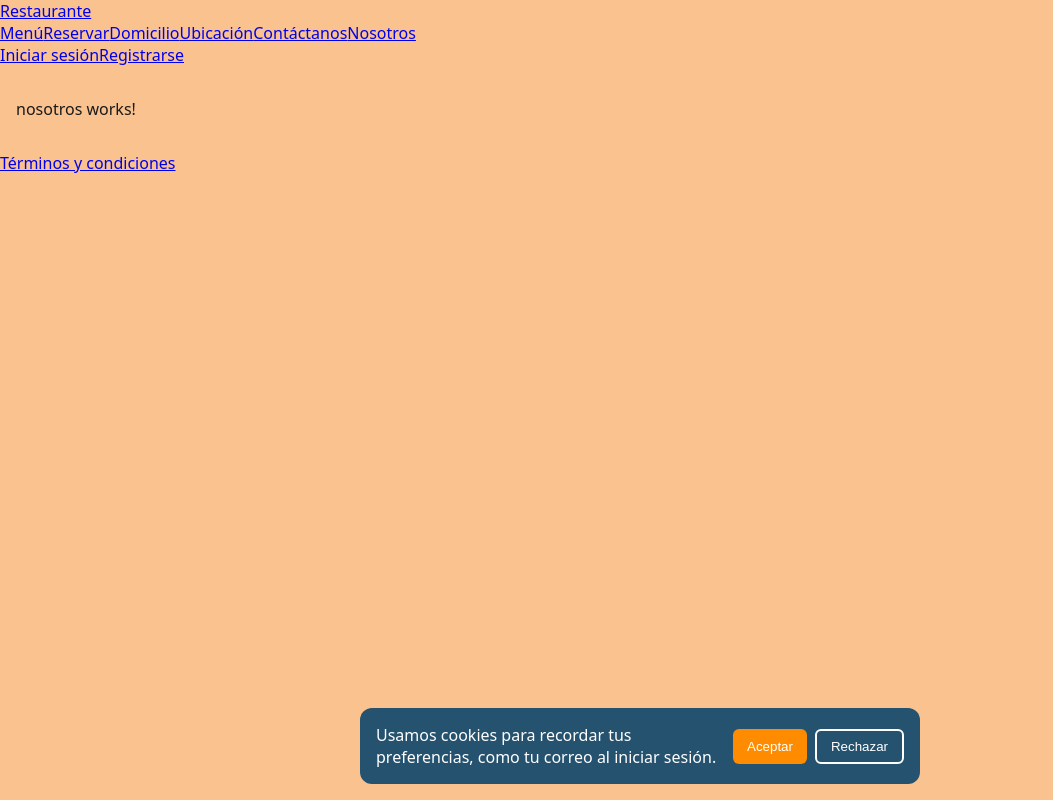
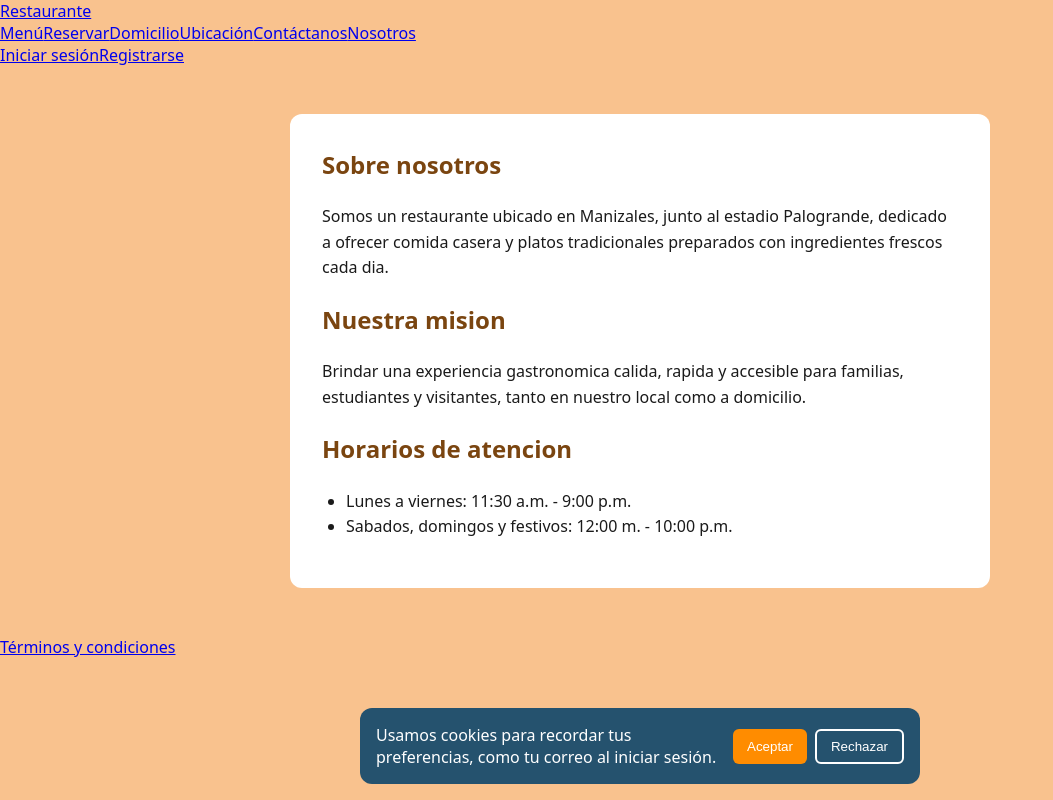
Before and after one commit to JuanSebastianLopez15/Proyecto-FinalFrontend, an Angular app: page /nosotros in a window 1280 px wide. Shown: the whole page, without its empty margins (0-1053 px from the left). Built offline with nearby package versions, Linux system fonts and the light colour scheme.

Commit message:
feat: se crea el html, el ccs y el ts de nosotros

```diff
--- a/src/app/paginas/nosotros/nosotros.css
+++ b/src/app/paginas/nosotros/nosotros.css
@@ -0,0 +1,25 @@
+/* Tarjeta principal de nosotros */
+.pagina-nosotros {
+  max-width: 700px;
+  margin: 2rem auto;
+  padding: 2rem;
+  background-color: var(--color-blanco);
+  border-radius: 12px;
+  color: var(--color-texto);
+  line-height: 1.6;
+}
+
+/* Titulos en color cafe institucional */
+.pagina-nosotros h1,
+.pagina-nosotros h2 {
+  color: var(--color-cafe);
+}
+
+.pagina-nosotros h1 {
+  margin-top: 0;
+}
+
+/* Lista de horarios */
+.pagina-nosotros ul {
+  padding-left: 1.5rem;
+}
--- a/src/app/paginas/nosotros/nosotros.html
+++ b/src/app/paginas/nosotros/nosotros.html
@@ -1 +1,24 @@
-<p>nosotros works!</p>
+<!-- Contenedor principal de sobre nosotros -->
+<section class="pagina-nosotros">
+  <h1>Sobre nosotros</h1>
+
+  <p>
+    Somos un restaurante ubicado en Manizales, junto al estadio Palogrande,
+    dedicado a ofrecer comida casera y platos tradicionales preparados con
+    ingredientes frescos cada dia.
+  </p>
+
+  <!-- Seccion de mision -->
+  <h2>Nuestra mision</h2>
+  <p>
+    Brindar una experiencia gastronomica calida, rapida y accesible para
+    familias, estudiantes y visitantes, tanto en nuestro local como a domicilio.
+  </p>
+
+  <!-- Seccion de horarios y atencion -->
+  <h2>Horarios de atencion</h2>
+  <ul>
+    <li>Lunes a viernes: 11:30 a.m. - 9:00 p.m.</li>
+    <li>Sabados, domingos y festivos: 12:00 m. - 10:00 p.m.</li>
+  </ul>
+</section>
--- a/src/app/paginas/nosotros/nosotros.ts
+++ b/src/app/paginas/nosotros/nosotros.ts
@@ -4,6 +4,6 @@ import { Component } from '@angular/core';
   selector: 'app-nosotros',
   imports: [],
   templateUrl: './nosotros.html',
-  styleUrl: './nosotros.css',
+  styleUrl: './nosotros.css'
 })
 export class Nosotros {}
```
